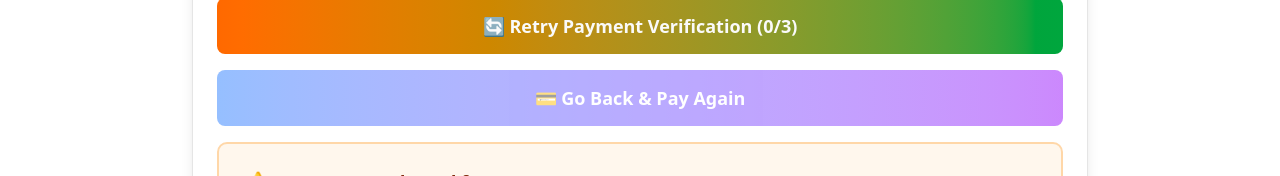
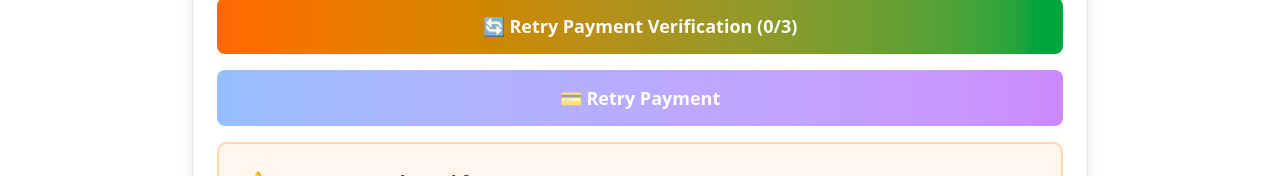
Before and after one commit to netreads/recolour_app_netreads, a Next.js app: page /payment/success in a window 1280 px wide. Shown: the part 400-576 px from the top of the page. Built offline with nearby package versions, Linux system fonts and the light colour scheme; no server answers.

Commit message:
working fine

```diff
--- a/src/app/payment/success/page.tsx
+++ b/src/app/payment/success/page.tsx
@@ -461,7 +461,7 @@ function PaymentSuccessContent() {
     verifyPaymentViaDownload(orderId, jobId, verificationAttempts + 1);
   };
 
-  // Handle "Go Back & Pay Again" - creates new order and redirects to payment
+  // Handle "Retry Payment" - creates new order and redirects to payment
   const handlePayAgain = async () => {
     if (!jobId) return;
 
@@ -938,12 +938,12 @@ function PaymentSuccessContent() {
                 {verificationAttempts >= MAX_VERIFICATION_RETRIES && (
                   <div className="bg-orange-50 border-2 border-orange-200 rounded-lg p-4 mb-4">
                     <p className="text-sm text-orange-800 text-center">
-                      <strong>Maximum verification attempts reached.</strong> Please use "Go Back & Pay Again" to create a new payment order.
+                      <strong>Maximum verification attempts reached.</strong> Please use "Retry Payment" to create a new payment order.
                     </p>
                   </div>
                 )}
 
-                {/* Go Back & Pay Again Button */}
+                {/* Retry Payment Button */}
                 <Button
                   onClick={handlePayAgain}
                   disabled={isProcessingPayment || !jobId}
@@ -956,7 +956,7 @@ function PaymentSuccessContent() {
                       Creating New Order...
                     </>
                   ) : (
-                    <>💳 Go Back & Pay Again</>
+                    <>💳  Retry Payment</>
                   )}
                 </Button>
 
--- a/src/app/payment/upscale-success/page.tsx
+++ b/src/app/payment/upscale-success/page.tsx
@@ -368,7 +368,7 @@ function UpscaleSuccessContent() {
     }
   };
 
-  // Handle "Go Back & Pay Again" - creates new upscale order and redirects to payment
+  // Handle "Retry Payment" - creates new upscale order and redirects to payment
   const handlePayAgain = async () => {
     if (!jobId || !tier) return;
 
@@ -642,7 +642,7 @@ function UpscaleSuccessContent() {
                     </Button>
                   )}
 
-                  {/* Show "Go Back & Pay Again" for payment cancellation */}
+                  {/* Show "Retry Payment" for payment cancellation */}
                   {(error?.toLowerCase().includes('payment') || error?.toLowerCase().includes('cancelled')) && (
                     <>
                       <Button
@@ -656,7 +656,7 @@ function UpscaleSuccessContent() {
                             Creating New Order...
                           </>
                         ) : (
-                          <>💳 Go Back & Pay Again</>
+                          <>💳  Retry Payment</>
                         )}
                       </Button>
                       <Button asChild variant="outline" className="w-full border-2 hover:bg-gray-50">
--- a/src/lib/constants.ts
+++ b/src/lib/constants.ts
@@ -26,8 +26,8 @@ export const PRICING = {
       RESOLUTION: '4K',
     },
     '6K': {
-      RUPEES: 350,
-      PAISE: 35000,
+      RUPEES: 399,
+      PAISE: 39900,
       NAME: '6K Premium Upscale',
       DESCRIPTION: 'Upscale to 6K resolution',
       FACTOR: '6x' as const,
```
